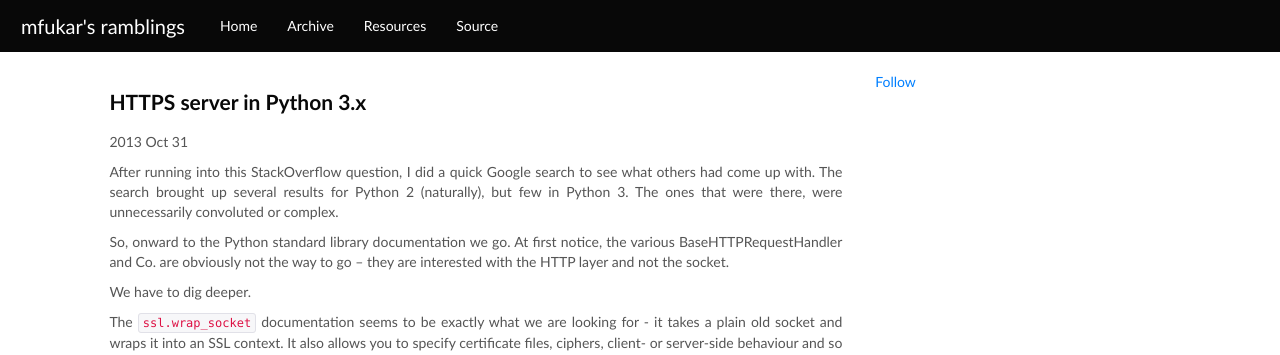
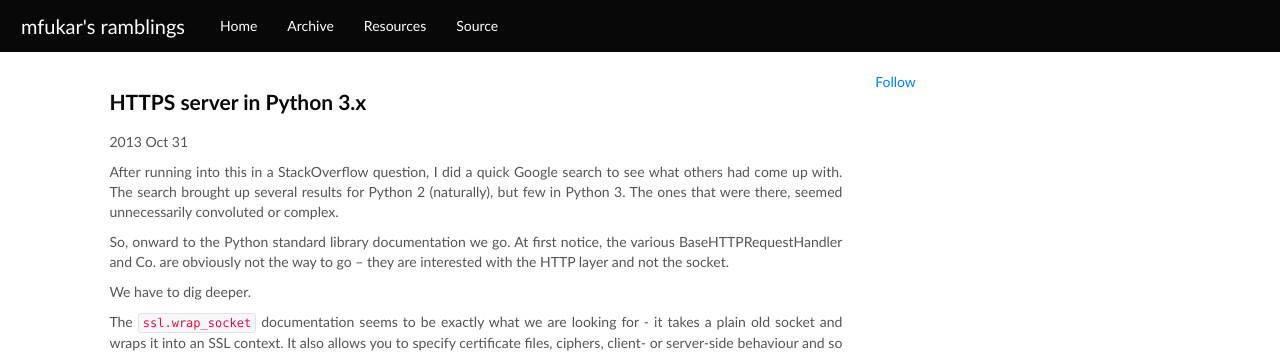
Before and after one commit to mfukar/mfukar.github.com, a Jekyll site: the page built from _posts/2013-10-31-HTTPS.md, in a window 1280 px wide. Shown: the top 355 px of the page. Built offline with Jekyll 4.4.1, drawn with Linux system fonts in a browser that asks for light colours; some web fonts are replaced; Markdown is read by kramdown in place of the engine named in the settings; comment, search, counter and statistics services are not loaded.

Commit message:
Minor addition.

```diff
--- a/_posts/2013-10-31-HTTPS.md
+++ b/_posts/2013-10-31-HTTPS.md
@@ -9,9 +9,10 @@ published: true
 summary: How to put together a simple HTTPS server with Python.
 ---
 
-After running into this StackOverflow question, I did a quick Google search to see what
-others had come up with. The search brought up several results for Python 2 (naturally),
-but few in Python 3. The ones that were there, were unnecessarily convoluted or complex.
+After running into this in a StackOverflow question, I did a quick Google search to see
+what others had come up with. The search brought up several results for Python 2
+(naturally), but few in Python 3. The ones that were there, seemed unnecessarily
+convoluted or complex.
 
 So, onward to the Python standard library documentation we go. At first notice, the
 various BaseHTTPRequestHandler and Co. are obviously not the way to go -- they are
```
